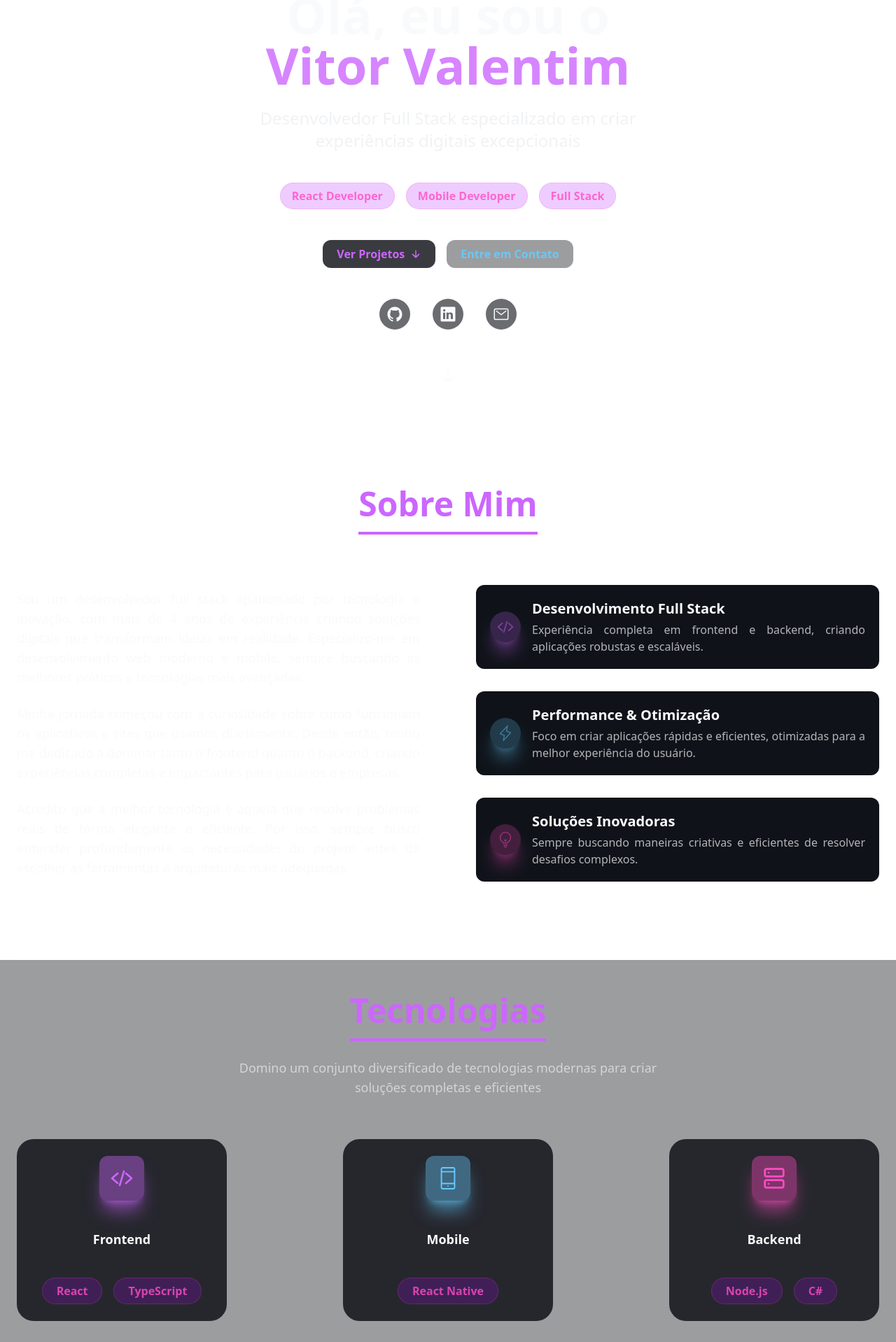
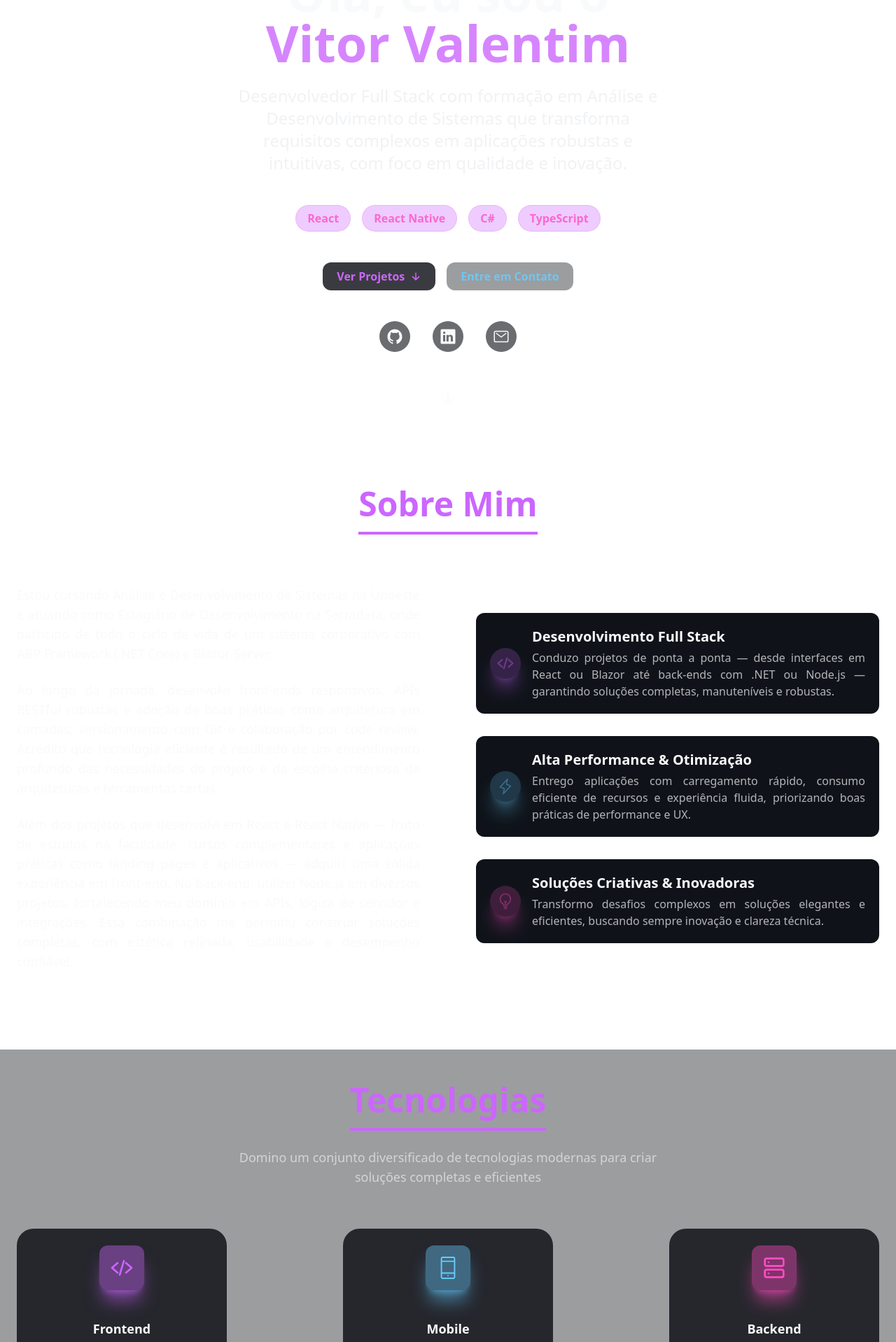
Before and after one commit to VitorValentimSilva/Portfolio, a React (Vite) app: page / in a window 1280 px wide. Shown: the part 220-2138 px from the top of the page at 70% size. Built offline with nearby package versions, Linux system fonts and the light colour scheme; the HTML template or start-up script is replaced by a standard one.

Commit message:
Atualizando as informações minhas,

```diff
--- a/src/components/Section/Formation.tsx
+++ b/src/components/Section/Formation.tsx
@@ -165,7 +165,7 @@ export default function Formation({ information }: FormationProps) {
                       {item.location}
                     </p>
                     <p
-                      className={`text-sm text-justify md:text-base
+                      className={`text-sm md:text-base
                       ${
                         theme === "dark"
                           ? "text-BackgroundLightTheme/70"
--- a/src/components/Section/Project.tsx
+++ b/src/components/Section/Project.tsx
@@ -36,12 +36,18 @@ export default function Project({ info }: ProjectProps) {
             className="flex flex-col md:flex-row items-start md:items-center gap-8 md:gap-18"
           >
             <div className="w-full md:w-1/2">
+              <a
+                href={item.linkProject}
+                target="_blank"
+                rel="noopener noreferrer"
+              >
                 <img
                   src={item.img}
                   alt={`Projeto ${item.title}`}
                   title={`Projeto ${item.title}`}
                   className="rounded-4xl w-full h-auto object-cover"
                 />
+              </a>
             </div>
 
             <div className="flex flex-col gap-6 w-full md:w-1/2">
--- a/src/pages/Home.tsx
+++ b/src/pages/Home.tsx
@@ -16,22 +16,22 @@ export default function Home() {
     <>
       <Initiation
         name="Vitor Valentim"
-        description="Desenvolvedor Full Stack especializado em criar experiências digitais excepcionais"
-        technology={["React Developer", "Mobile Developer", "Full Stack"]}
+        description="Desenvolvedor Full Stack com formação em Análise e Desenvolvimento de Sistemas que transforma requisitos complexos em aplicações robustas e intuitivas, com foco em qualidade e inovação."
+        technology={["React", "React Native", "C#", "TypeScript"]}
       />
 
       <AboutMe
         text={[
-          "Sou um desenvolvedor full stack apaixonado por tecnologia e inovação, com mais de 4 anos de experiência criando soluções digitais que transformam ideias em realidade. Especializo-me em desenvolvimento web moderno e mobile, sempre buscando as melhores práticas e tecnologias mais avançadas.",
-          "Minha jornada começou com a curiosidade sobre como funcionam os aplicativos e sites que usamos diariamente. Desde então, tenho me dedicado a dominar tanto o frontend quanto o backend, criando experiências completas e impactantes para usuários e empresas.",
-          "Acredito que a melhor tecnologia é aquela que resolve problemas reais de forma elegante e eficiente. Por isso, sempre busco entender profundamente as necessidades do projeto antes de escolher as ferramentas e arquiteturas mais adequadas.",
+          "Estou cursando Análise e Desenvolvimento de Sistemas na Unoeste e atuando como Estagiário de Desenvolvimento na Serradata, onde participo de todo o ciclo de vida de um sistema corporativo com ABP Framework (.NET Core) e Blazor Server.",
+          "Ao longo da jornada, desenvolvi front-ends responsivos, APIs RESTful robustas e adoção de boas práticas como arquitetura em camadas, versionamento com Git e colaboração por code review. Acredito que tecnologia eficiente é resultado de um entendimento profundo das necessidades do projeto e da escolha criteriosa de arquiteturas e ferramentas certas.",
+          "Além dos projetos que desenvolvi em React e React Native — fruto de estudos na faculdade, cursos complementares e aplicações práticas como landing pages e aplicativos — adquiri uma sólida experiência em front-end. No back-end, utilizei Node.js em diversos projetos, fortalecendo meu domínio em APIs, lógica de servidor e integrações. Essa combinação me permitiu construir soluções completas, com estética refinada, usabilidade e desempenho confiável.",
         ]}
         information={[
           {
             icon: <IoCodeSlash size={24} />,
             title: "Desenvolvimento Full Stack",
             description:
-              "Experiência completa em frontend e backend, criando aplicações robustas e escaláveis.",
+              "Conduzo projetos de ponta a ponta — desde interfaces em React ou Blazor até back-ends com .NET ou Node.js — garantindo soluções completas, manuteníveis e robustas.",
             iconClassDark:
               "text-PrimaryDarkTheme bg-PrimaryDarkTheme/40 shadow-PrimaryDarkTheme/70",
             iconClassLight:
@@ -39,9 +39,9 @@ export default function Home() {
           },
           {
             icon: <PiLightning size={24} />,
-            title: "Performance & Otimização",
+            title: "Alta Performance & Otimização",
             description:
-              "Foco em criar aplicações rápidas e eficientes, otimizadas para a melhor experiência do usuário.",
+              "Entrego aplicações com carregamento rápido, consumo eficiente de recursos e experiência fluida, priorizando boas práticas de performance e UX.",
             iconClassDark:
               "text-SecondaryDarkTheme bg-SecondaryDarkTheme/40 shadow-SecondaryDarkTheme/70",
             iconClassLight:
@@ -49,9 +49,9 @@ export default function Home() {
           },
           {
             icon: <HiOutlineLightBulb size={24} />,
-            title: "Soluções Inovadoras",
+            title: "Soluções Criativas & Inovadoras",
             description:
-              "Sempre buscando maneiras criativas e eficientes de resolver desafios complexos.",
+              "Transformo desafios complexos em soluções elegantes e eficientes, buscando sempre inovação e clareza técnica.",
             iconClassDark:
               "text-AccentDarkTheme bg-AccentDarkTheme/40 shadow-AccentDarkTheme/70",
             iconClassLight:
@@ -74,7 +74,7 @@ export default function Home() {
           {
             icon: <TfiMobile className="h-6 w-6 md:h-8 md:w-8" />,
             title: "Mobile",
-            information: ["React Native"],
+            information: ["React Native (Apps)"],
             iconClassDark:
               "text-SecondaryDarkTheme bg-SecondaryDarkTheme/40 shadow-SecondaryDarkTheme/50",
             iconClassLight:
@@ -83,7 +83,7 @@ export default function Home() {
           {
             icon: <FiServer className="h-6 w-6 md:h-8 md:w-8" />,
             title: "Backend",
-            information: ["Node.js", "C#"],
+            information: ["Node.js (APIs)", "C#"],
             iconClassDark:
               "text-AccentDarkTheme bg-AccentDarkTheme/40 shadow-AccentDarkTheme/50",
             iconClassLight:
@@ -92,7 +92,7 @@ export default function Home() {
           {
             icon: <GoDatabase className="h-6 w-6 md:h-8 md:w-8" />,
             title: "Database",
-            information: ["MySQL"],
+            information: ["MySQL (EF Core)"],
             iconClassDark:
               "text-AccentLightTheme bg-AccentLightTheme/40 shadow-AccentLightTheme/50",
             iconClassLight:
@@ -104,13 +104,13 @@ export default function Home() {
       <Project
         info={[
           {
-            img: "https://91e30ff7-f1a1-44bc-894e-2d7a1c7a25d2.lovableproject.com/src/assets/project-ecommerce.jpg",
-            title: "E-commerce Platform",
+            img: "/EcoBottle.png",
+            title: "EcoBottle",
             description:
-              "Plataforma completa de e-commerce com painel administrativo, sistema de pagamentos integrado e dashboard analítico. Desenvolvida com React, Node.js e MySQL.",
-            technology: ["React", "TypeScript", "Node.js", "MySQL"],
-            linkGitHub: "",
-            linkProject: "",
+              "O EcoBottle é uma landing page de produto sustentável que posiciona uma garrafa 100% reciclável como uma inovação verde no mercado. Desenvolvido com foco em usabilidade, design moderno e performance, o objetivo é não apenas destacar a responsabilidade ambiental do produto, mas também converter visitantes em leads ou clientes..",
+            technology: ["React", "TypeScript", "TailwindCSS", "Framer Motion"],
+            linkGitHub: "https://github.com/VitorValentimSilva/EcoBottle",
+            linkProject: "https://eco-bottle-seven.vercel.app",
           },
         ]}
       />
@@ -123,11 +123,11 @@ export default function Home() {
               "text-PrimaryDarkTheme bg-PrimaryDarkTheme/30 shadow-PrimaryDarkTheme/30",
             iconClassLight:
               "text-PrimaryLightTheme bg-PrimaryLightTheme/30 shadow-PrimaryLightTheme/30",
-            tittle: "Bacharelado em Ciência da Computação",
-            location: "Universidade Federal de Tecnologia",
+            tittle: "Tecnólogo em Análise e Desenvolvimento de Sistemas",
+            location: "Unoeste",
             description:
-              "Graduação completa com foco em desenvolvimento de software, algoritmos e estruturas de dados. Projeto de conclusão em sistemas distribuídos.",
-            date: "2018 - 2022",
+              "Curso superior de nível tecnólogo focado em formar profissionais capacitados para projetar, implementar e manter sistemas de informação eficientes e confiáveis. Com ênfase prática, o currículo inclui: modelagem e gerenciamento de banco de dados (SQL); lógica de programação e orientação a objetos; arquitetura de software; integração de sistemas.",
+            date: "2023 - 2025",
           },
           {
             icon: <PiBookOpenText className="h-6 w-6 md:h-8 md:w-8" />,
@@ -135,35 +135,38 @@ export default function Home() {
               "text-AccentDarkTheme bg-AccentDarkTheme/30 shadow-AccentDarkTheme/30",
             iconClassLight:
               "text-AccentLightTheme bg-AccentLightTheme/30 shadow-AccentLightTheme/30",
-            tittle: "Especialização em Desenvolvimento Mobile",
-            location: "Instituto de Tecnologia Avançada",
+            tittle: "Formação Front End T6 - ONE",
+            location: "Alura",
             description:
-              "Pós-graduação especializada em desenvolvimento de aplicações móveis nativas e híbridas, com foco em React Native e Flutter.",
-            date: "2022 - 2023",
+              "Programa intensivo com foco em desenvolvimento front-end, abordando desde HTML, CSS e JavaScript até integração de UI interativa e boas práticas de acessibilidade e semântica na web. A formação oferece uma jornada estruturada para montar interfaces responsivas e dinâmicas, incorporando melhores práticas e fundamentos de usabilidade.",
+            date: "2024 - 2024",
           },
           {
-            tittle: "React Professional Developer",
-            location: "Meta",
-            description: "Credencial: META-REACT-2023-XYZ",
-            date: "2023",
+            tittle: "Desenvolvedor de Aplicações Web",
+            location: "Unoeste",
+            description:
+              "Credencial: a14a36238041473141fb9e32369a86 70aa2db4a0e23a1621ab3fbb69eac55bbe",
+            date: "2024",
           },
           {
-            tittle: "TypeScript Advanced Concepts",
-            location: "Microsoft",
-            description: "Credencial: MS-TS-ADV-2023-ABC",
-            date: "2023",
+            tittle: "Programador Front-End",
+            location: "Unoeste",
+            description:
+              "Credencial: b2474435655982f2e522731b04868cbc faf0f11885f333488c839a8b066d64e6",
+            date: "2024",
           },
           {
-            tittle: "AWS Cloud Practitioner",
-            location: "Amazon Web Services",
-            description: "Credencial: AWS-CP-2022-DEF",
-            date: "2022",
+            tittle: "Programa Oracle Next Education F2 T6 Front-end",
+            location: "Alura",
+            description: "Credencial: e1747340-93d1-4a78-bd5b-481745ba7db5",
+            date: "2024",
           },
           {
-            tittle: "Node.js Application Development",
-            location: "OpenJS Foundation",
-            description: "Credencial: NODE-DEV-2022-GHI",
-            date: "2022",
+            tittle:
+              "Formação Empreendedorismo, Agilidade e Protagonismo na Carreira T6 - ONE",
+            location: "Alura",
+            description: "Credencial: ff6920b3-d8fa-47c6-b00c-388065ba1eef",
+            date: "2024",
           },
         ]}
       />
```
Also changed, not shown: public/EcoBottle.png (added). Lines whose indentation alone changed are shown as unchanged.
